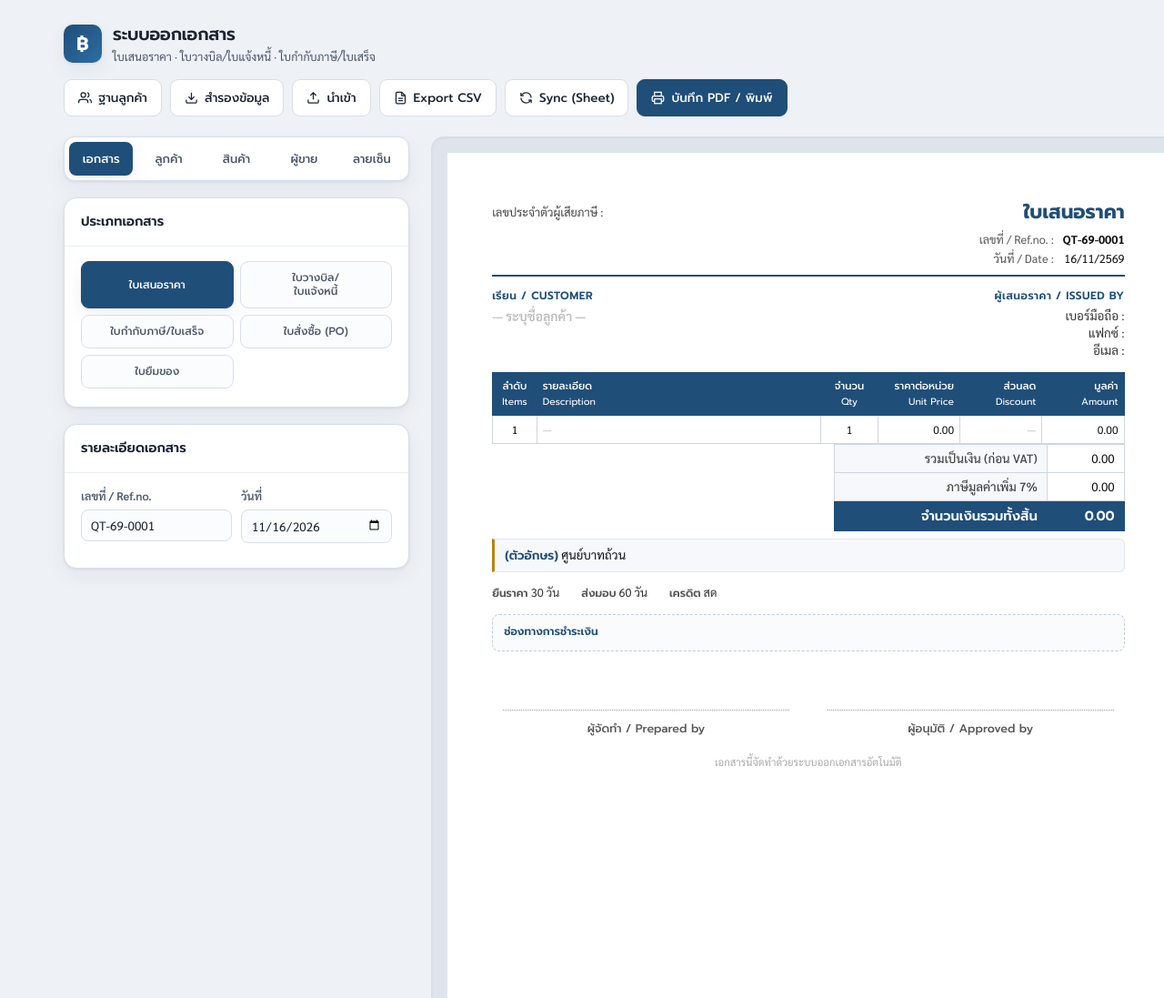
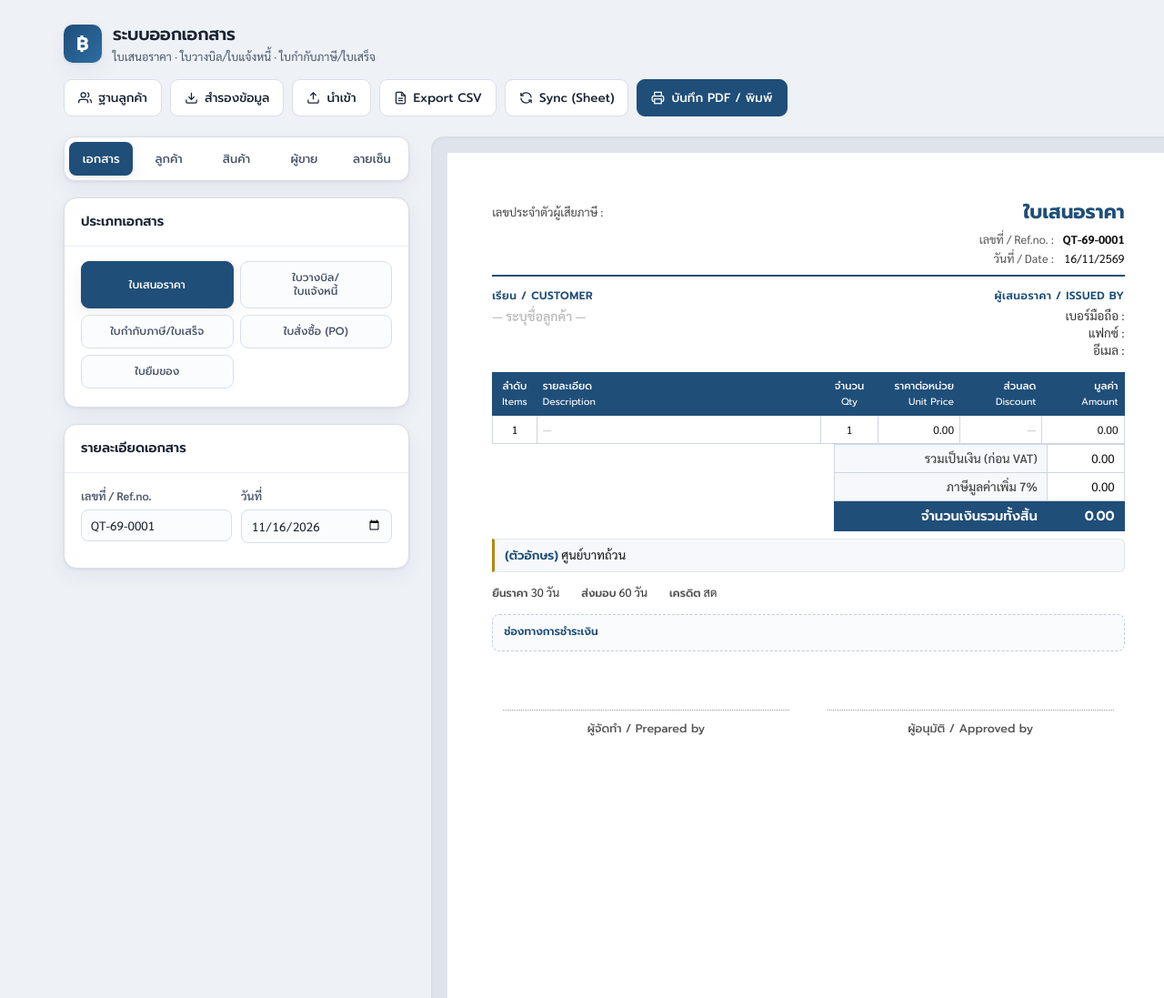
Before and after one commit to jealousira/SSL_Billing, a plain HTML site: page index.html in a window 1280 px wide. Shown: the top 1097 px of the page at 91% size. Drawn offline with Linux system fonts and the light colour scheme.

Commit message:
Remove foot-note section from index.html
Removed foot-note div from the HTML structure.

```diff
--- a/index.html
+++ b/index.html
@@ -234,7 +234,7 @@ table.sum tr.grand td{background:var(--accent);color:#fff;font-family:'Prompt';f
 .signs-delivery .sign .ln{margin-top:40px}
 .signs-delivery .sign .sig-img{top:-16px}
 
-.foot-note{margin-top:18px;text-align:center;font-size:8.5pt;color:#aaa}
+
 
 /* print */
 @media print{
@@ -1717,8 +1717,6 @@ function render(){
     ${footerBlock}
 
     ${buildSignsHtml()}
-
-    <div class="foot-note">เอกสารนี้จัดทำด้วยระบบออกเอกสารอัตโนมัติ</div>
   `;
   fitPreview();
 }
```
